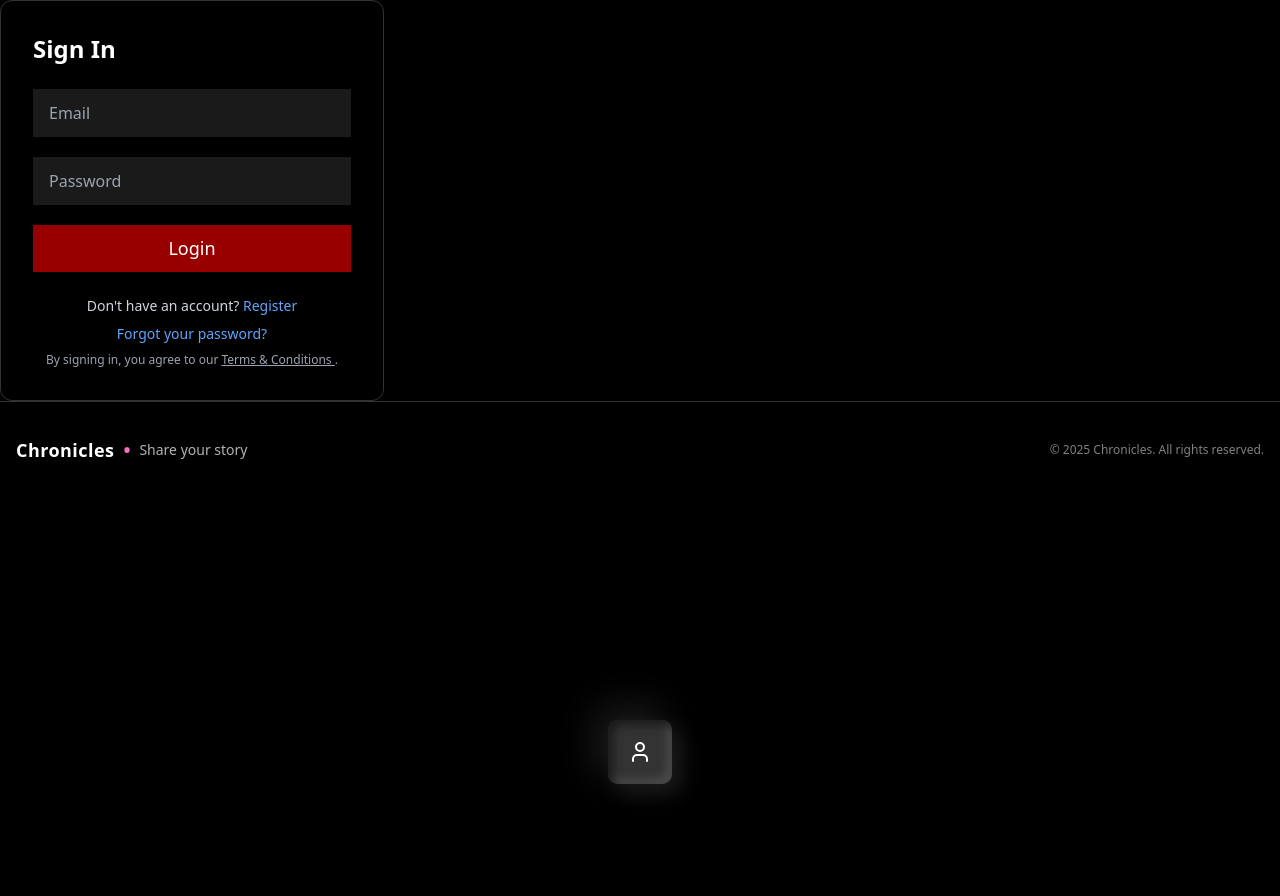
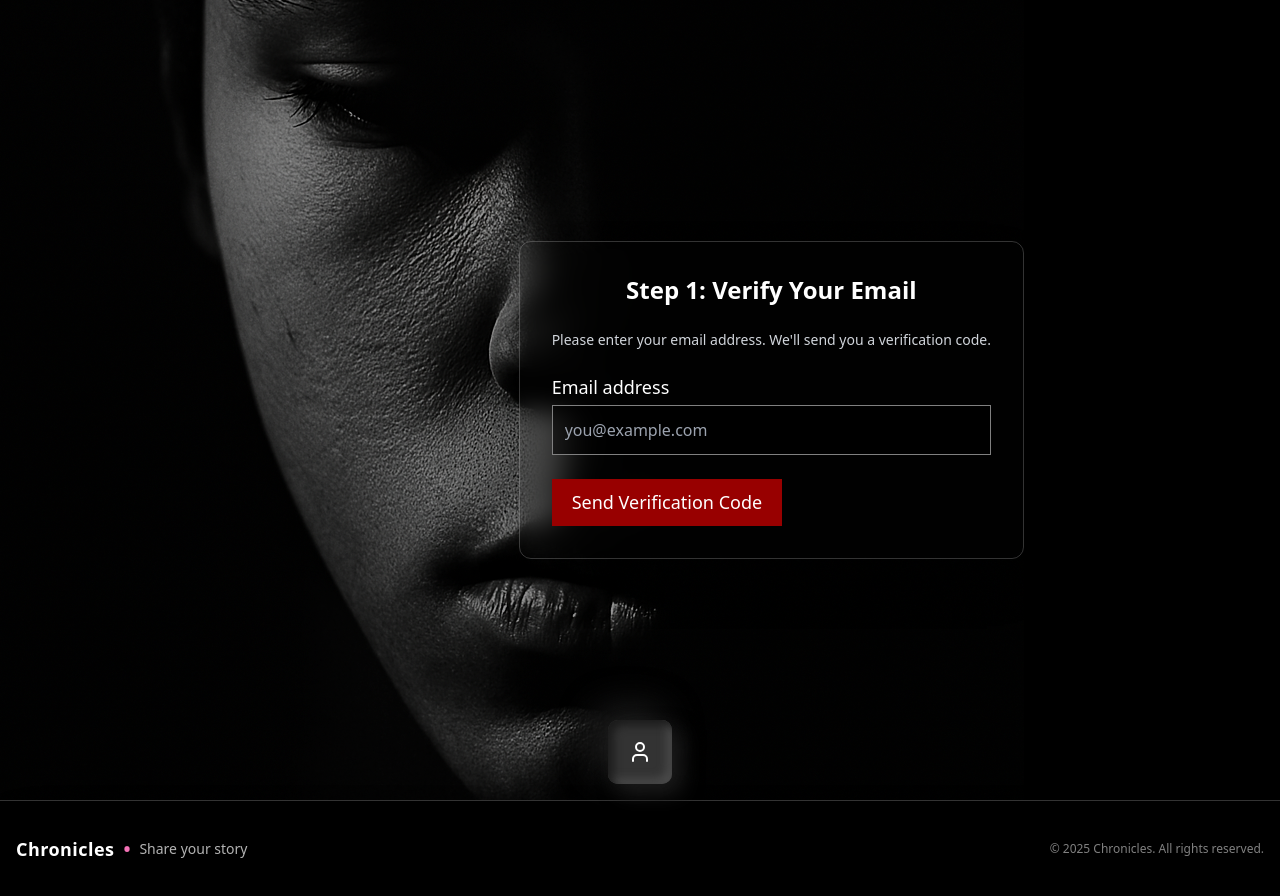
Before and after one commit to ajuajay11/tbh, a Next.js app: page /forgot-password in a window 1280 px wide. Before the commit the page ends 800 px from the top, so only its background shows below. Built offline with nearby package versions, Linux system fonts and the light colour scheme.

Commit message:
errror in forgot and register otp

```diff
--- a/app/(auth)/components/ToggleEyes.tsx
+++ b/app/(auth)/components/ToggleEyes.tsx
@@ -10,7 +10,7 @@ type ToggleEyesProps = {
 
 function ToggleEyes({ eyes, setEyes }: ToggleEyesProps) {
   return (
-    <span data-aos="fade-in" style={{top:'10px', right:'10px'}}
+    <span style={{top:'10px', right:'10px'}}
       onClick={() => setEyes(!eyes)}
       className="cursor-pointer select-none absolute"
     >
--- a/app/(auth)/forgot-password/page.tsx
+++ b/app/(auth)/forgot-password/page.tsx
@@ -1,88 +1,130 @@
-"use client"
+'use client';
 
-import { useState, FormEvent } from "react";
-import Cookies from 'js-cookie';
-import Link from "next/link";
+import axios, { AxiosError } from "axios";
+import { useRouter } from "next/navigation";
+import { useState, ChangeEvent, FormEvent, Suspense } from "react";
 import ErrorMessage from "@/app/components/ErrorMessage";
-import SuccessMsg from "@/app/components/SuccessMsg";
-import axios from "axios";
+import OtpBox from "@/app/(auth)/components/authentication/OtpBox";
+import ImageCom from "../../components/ImageCom";
+import ToggleEyes from "../components/ToggleEyes";
+import ButtonLoading from "@/app/components/ButtonLoading";
+import Styles from "../auth.module.css"
+import { getBaseUrl } from "@/lib/getBaseUrl";
 
-export default function ForgotPassword() {
-  const [login, setLogin] = useState({
-    email: "",
-    password: ""
-  })
 
+// Inner component that uses useSearchParams
+function FormatPasswordForm() {
+   const router = useRouter();
+  const [eyes, setEyes] = useState(false);
   const [error, setError] = useState<string | null>(null);
-  const [success, setSuccess] = useState<string | null>(null);
-  const [loading, setLoading] = useState<boolean>(false);
-  const handleSubmit = async (e: FormEvent<HTMLFormElement>) => {
+  const [password, setPassword] = useState({
+    password: "",
+    email:"",
+    type:"forgot-password"
+  });
+  const [steps, setSteps] = useState(1);
+  const [modalOpen, setModalOpen] = useState(false);
+  const [loader, setLoader] = useState(false);
+
+  const handleChange = (e: ChangeEvent<HTMLInputElement | HTMLSelectElement>) => {
+    const { name, value } = e.target;
+    setPassword(prev => ({
+      ...prev,
+      [name]: name === 'age' ? Number(value) : value
+    }));
+  };
+
+  const closeButton = () => {
+    setModalOpen(false);
+
+  }
+  const sendMail = async (e: FormEvent<HTMLFormElement>) => {
     e.preventDefault();
-    setLoading(true);
+    setLoader(true);
     try {
-      const response = await axios.post('/api/user/login', login, {
-        headers: {
-          "Content-Type": "application/json",
-        }
-      });
-       if (response?.status == 200 || '200') {
-        Cookies.set('token', response.data.user.token, { expires: 12 });
-        Cookies.set('isAuthenticated', 'true', { expires: 12 });
-        Cookies.set('userId', response.data.user.id, { expires: 12 });
-        Cookies.set('avatar', response.data.user.avatar, { expires: 12 });
-        const successMsg = response?.data?.message;
-        setSuccess(successMsg)
-        setTimeout(() => {
-          location.reload();
-        }, 2000);
+      const res = await axios.post(`${getBaseUrl()}/api/user/sendOtp`, { email: password.email, type:password.type });
+      if (res.status === 200) {
+        setModalOpen(true);
       }
-      // location.reload();
-      console.log(response, 'response');
     } catch (err: unknown) {
       let message = 'Unexpected error';
-    setLoading(false);
-
       if (axios.isAxiosError(err)) {
         message = err.response?.data?.message || err.message;
       } else if (err instanceof Error) {
         message = err.message;
       }
       setError(message);
+    } finally {
+      setLoader(false);
     }
-  }
+  };
+
+  const handleSubmit = async (e: FormEvent<HTMLFormElement>) => {
+    // password.remove(password.email);
+    e.preventDefault();
+    try {
+      const response = await axios.post('/api/user/forget-password', password);
+      if (response.status === 200) {
+        router.push('/login');
+      }
+    } catch (error: unknown) {
+      const err = error as AxiosError<{ message?: string }>;
+      setError(err.response?.data?.message || err.message || 'Unexpected error');
+    }
+  };
 
   return (
     <>
-      <SuccessMsg successMsg={success} />
-      <section className="w-full max-w-sm p-8 shadow-2xl backdrop-blur-lg border border-white/20 rounded-xl">
-        <h2 className="text-2xl font-bold text-white mb-6 drop-shadow text-start">Sign In</h2>
-        <form onSubmit={handleSubmit} className="space-y-5">
-          <div className="text-white">
-            <input value={login.email} onChange={(e) => setLogin({ ...login, email: e.target.value })} type="text" placeholder="Email" className="w-full px-4 py-3 rounded-null bg-white/10  placeholder:text-gray-400 focus:outline-none focus:ring-1 focus:ring-white" autoComplete="email" required />
-          </div>
-          <div className="text-white">
-            <input value={login.password} onChange={(e) => setLogin({ ...login, password: e.target.value })} type="password" placeholder="Password" className="w-full px-4 py-3 rounded-null bg-white/10 placeholder:text-gray-400 focus:outline-none focus:ring-2 focus:ring-pink-300" autoComplete="current-password" required />
-          </div>
-          {loading ? (
-            <div className="flex justify-center items-center" aria-busy="true" aria-label="Loading">
-              <svg className="animate-spin h-5 w-5 text-white" xmlns="http://www.w3.org/2000/svg" fill="none" viewBox="0 0 24 24" role="img" >
-                <circle className="opacity-25" cx="12" cy="12" r="10" stroke="currentColor" strokeWidth="4" ></circle>
-                <path className="opacity-75" fill="currentColor" d="M4 12a8 8 0 018-8V0C5.373 0 0 5.373 0 12h4zm2.93 6.364A7.962 7.962 0 014 12H0c0 3.042 1.135 5.824 3 7.938l3.93-1.574z" ></path>
-              </svg>
-            </div>
-          ) : (
-            <button type="submit" className="tbh_button w-full"> Login </button>
-          )}
+      {modalOpen && (
 
-        </form>
-        <ErrorMessage message={error} />
-         <div className="mt-6 text-center space-y-2 text-sm">
-          <p className="text-gray-300"> Don&apos;t have an account? <Link href="/register" className="text-blue-400 hover:underline"> Register </Link> </p>
-          <p> <Link href="/forgot-password" className="text-blue-400 hover:underline"> Forgot your password? </Link> </p>
-          <p className="text-gray-400 text-xs"> By signing in, you agree to our  <Link href="/terms" className="underline hover:text-white"> Terms & Conditions  </Link> . </p>
-        </div>
-      </section>
+        <OtpBox closeBtn={closeButton} email={password.email} setSteps={setSteps} />
 
+      )}
+      <div className="lg:me-60 p-4">
+        {steps === 1 ? (
+          <section className={`${Styles.glassCard} backdrop-blur-md`}>
+            <form onSubmit={sendMail} className="space-y-3 lg:space-y-6">
+              <h2 className="text-2xl font-bold text-white text-center">Step 1: Verify Your Email</h2>
+              <p className="text-sm text-gray-300 text-center"> Please enter your email address. We&apos;ll send you a verification code. </p>
+              <div>
+                <label htmlFor="email" className="block text-white font-medium mb-1">Email address</label>
+                <input type="email" id="email" name="email" value={password.email} onChange={handleChange} required className="w-full p-3 customBox" placeholder="you@example.com" />
+              </div>
+              <ErrorMessage message={error} />
+              {loader ? <ButtonLoading /> : <button type="submit" className="tbh_button"> Send Verification Code </button>}
+            </form>
+          </section>
+        ) : (
+          <section className={`${Styles.glassCard} `}>
+            <form onSubmit={handleSubmit} className="space-y-6">
+              <div className="relative">
+                <label htmlFor="password" className="block text-white font-medium mb-1">New Password:</label>
+                <input type="password" id="password" name="password" value={password.password} onChange={handleChange} required
+                  className="w-full p-3 customBox"
+                  placeholder="Create a password"
+                />
+                <ToggleEyes eyes={eyes} setEyes={setEyes} />
+              </div>
+              <button type="submit" className="tbh_button">
+                submit
+              </button>
+              <ErrorMessage message={error} />
+            </form>
+          </section>
+
+        )}
+      </div>
     </>
-  )
+  );
 }
+// Main Register component with Suspense
+function ForgotPassword() {
+  return (
+    <Suspense fallback={<div className="text-white text-center p-4">Loading...</div>}>
+      <FormatPasswordForm />
+    </Suspense>
+  );
+}
+
+// Export with HOC
+export default ImageCom(ForgotPassword);
--- a/app/(auth)/register/page.tsx
+++ b/app/(auth)/register/page.tsx
@@ -26,7 +26,8 @@ function RegisterForm() {
     age: 0,
     email: "",
     gender: "",
-    password: ""
+    password: "",
+    type:"register"
   });
   const [steps, setSteps] = useState(1);
   const [modalOpen, setModalOpen] = useState(false);
@@ -42,14 +43,13 @@ function RegisterForm() {
 
   const closeButton = () => {
     setModalOpen(false);
-    console.log('dd');
 
   }
   const sendMail = async (e: FormEvent<HTMLFormElement>) => {
     e.preventDefault();
     setLoader(true);
     try {
-      const res = await axios.post(`${getBaseUrl()}/api/user/sendOtp`, { email: register.email });
+      const res = await axios.post(`${getBaseUrl()}/api/user/sendOtp`, { email: register.email,type:register.type });
       if (res.status === 200) {
         setModalOpen(true);
       }
--- /dev/null
+++ b/app/api/user/forgot-password/route.ts
@@ -0,0 +1,47 @@
+import { NextResponse } from "next/server";
+import type { NextRequest } from "next/server";
+import User from "@/models/users";
+import connectToDatabase from "@/lib/db";
+import bcrypt from "bcryptjs";
+
+export async function PUT(request: NextRequest) {
+  try {
+    await connectToDatabase();
+
+    const body = await request.json();
+    const { email, password } = body;
+
+    // Validate input
+    if (!email || !password) {
+      return NextResponse.json(
+        { message: "Email and password are required" },
+        { status: 400 }
+      );
+    }
+
+    const existingUser = await User.findOne({ email });
+    if (!existingUser) {
+      return NextResponse.json(
+        { message: "User not found" },
+        { status: 404 }
+      );
+    }
+
+    // Hash new password
+    const hashedPassword = await bcrypt.hash(password, 10);
+
+    existingUser.password = hashedPassword;
+    await existingUser.save();
+
+    return NextResponse.json(
+      { message: "Password updated successfully" },
+      { status: 200 }
+    );
+  } catch (error) {
+    console.error("Password update error:", error);
+    return NextResponse.json(
+      { message: "Internal Server Error" },
+      { status: 500 }
+    );
+  }
+}
--- a/app/api/user/sendOtp/route.tsx
+++ b/app/api/user/sendOtp/route.tsx
@@ -8,29 +8,37 @@ import nodemailer from "nodemailer";
 // Define the shape of the expected request body
 interface RequestBody {
   email: string;
+  type: "register" | "forgot-password" | null; // restrict to valid types
 }
 
+
 export async function POST(request: NextRequest) {
-  console.log('hei fucker asyncasyncasyncasync');
 
   try {
     await connectToDatabase();
     const body = await request.json();
-
-if (!body || typeof body.email !== "string") {
-  return NextResponse.json({ message: "Invalid request body" }, { status: 400 });
-}
-
-const { email } = body as RequestBody;
+    const { email, type } = body as RequestBody;
     // for the existing user
     const existingUser = await User.findOne({ email });
+    if (type == "register") {
       if (existingUser) {
         return NextResponse.json(
-            { message: "User already exist, Please try to register with a different Email address" },
+          {
+            message:
+              "User already exists. Please register with a different email address.",
+          },
           { status: 400 }
         );
       }
-    await OtpManager.deleteMany({ email });
+
+    }
+    const recentOtp = await OtpManager.findOne({ email });
+    if (recentOtp && Date.now() - recentOtp.createdAt.getTime() < 60 * 1000) {
+      return NextResponse.json(
+        { message: "Please wait 1 minute before requesting another OTP." },
+        { status: 429 }
+      );
+    }
     const otp = Math.floor(1000 + Math.random() * 9000).toString();
     // ✅ Save OTP to database
     const newOtp = new OtpManager({
@@ -46,8 +54,8 @@ const otp = Math.floor(1000 + Math.random() * 9000).toString();
       port: 587,
       secure: false,
       auth: {
-        user: "chronicleofstrangers@gmail.com",
-        pass: "dyes fyxm bamg eidx",
+        user: process.env.EMAIL_USER,
+        pass: process.env.EMAIL_PASS,
       },
     });
     // Wrap in an async IIFE so we can use await.
@@ -65,7 +73,7 @@ const otp = Math.floor(1000 + Math.random() * 9000).toString();
   } catch (error) {
     console.error(error);
     return NextResponse.json(
-      { Message: "Internal server Error" },
+      { Message: "Internal server Error", error },
       { status: 500 }
     );
   }
```
Also changed, not shown: models/otpManager.ts (+2 -5 lines). Lines whose indentation alone changed are shown as unchanged.
